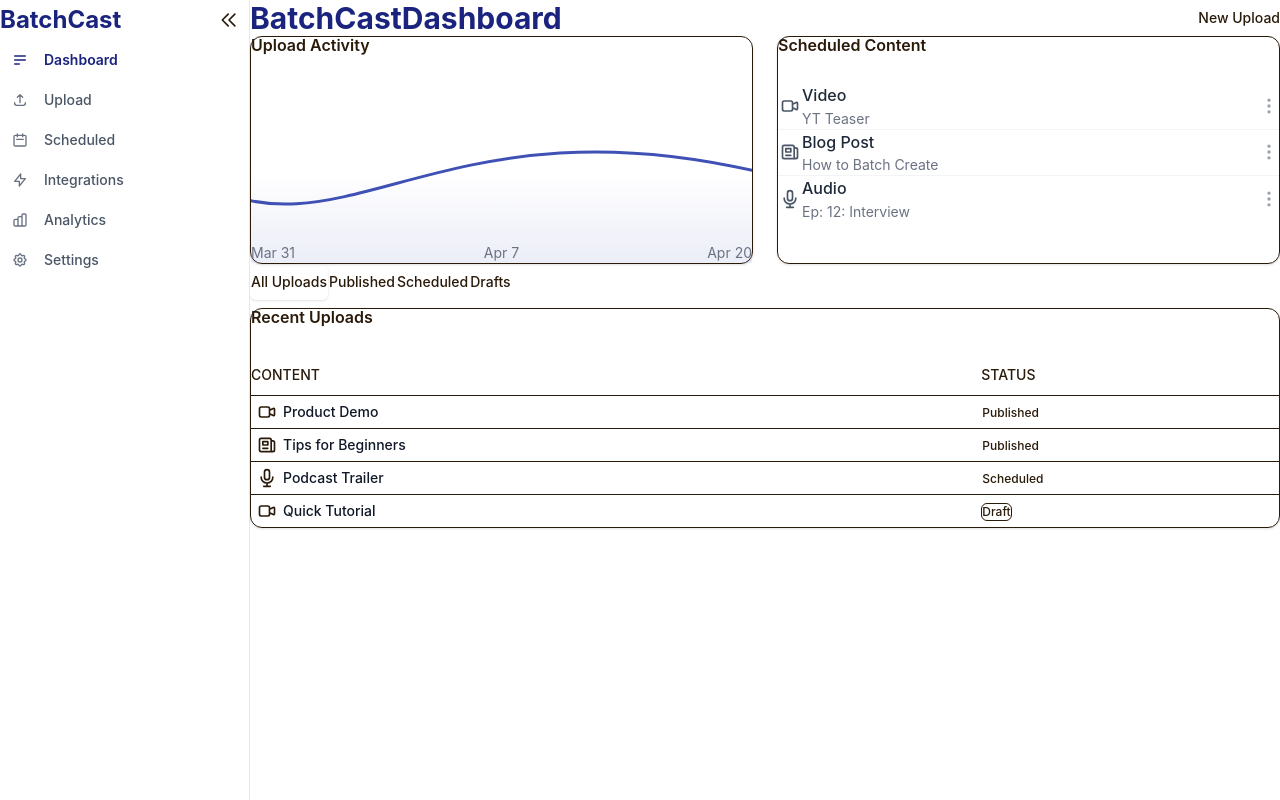
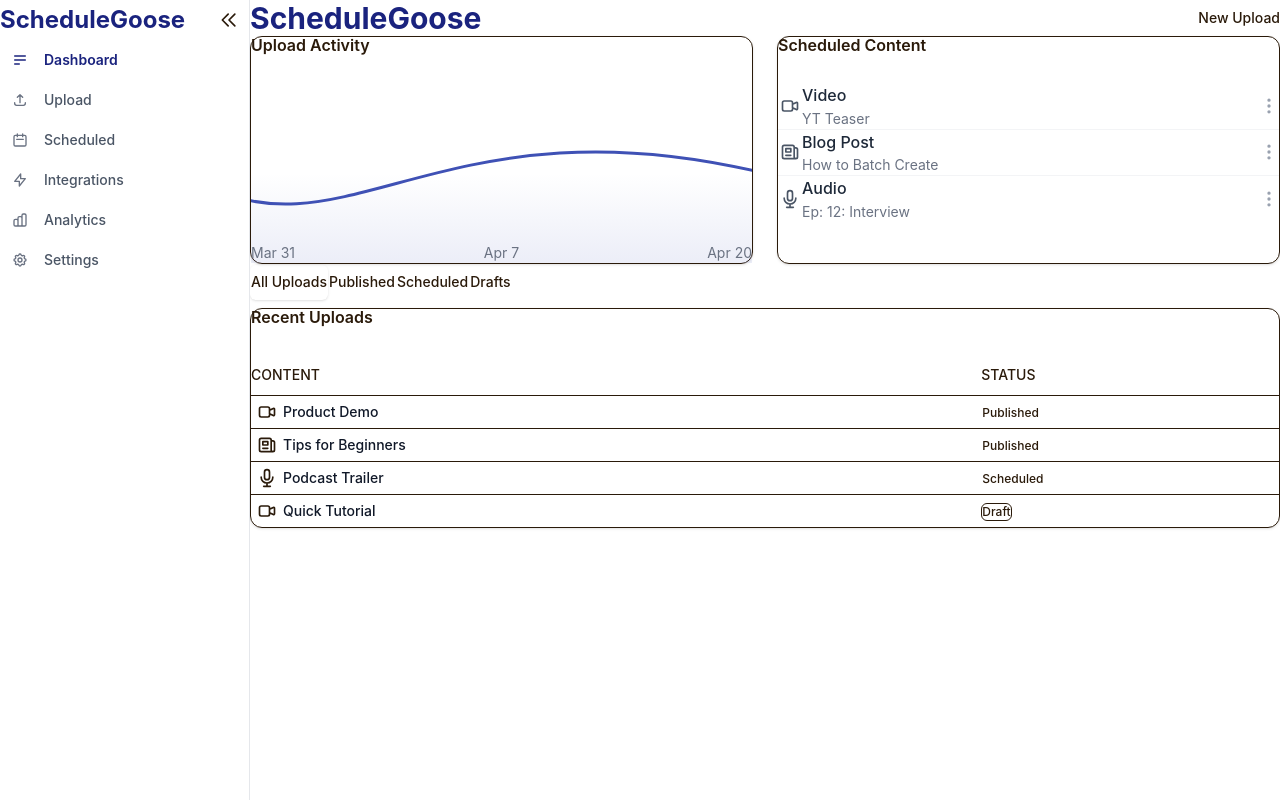
Before and after one commit to samuelj1323/scheduleGoose, a React (Vite) app: page / in a window 1280 px wide. Built offline with nearby package versions, Linux system fonts and the light colour scheme.

Commit message:
Update branding in Sidebar and Dashboard components from BatchCast to ScheduleGoose

```diff
--- a/src/components/layout/Sidebar.tsx
+++ b/src/components/layout/Sidebar.tsx
@@ -69,7 +69,7 @@ export const Sidebar: React.FC = () => {
       >
         {!collapsed && (
           <h1 className="text-2xl font-bold text-[#1a237e] dark:text-white">
-            BatchCast
+            ScheduleGoose
           </h1>
         )}
         <div className="w-10 h-10 flex items-center justify-center">
--- a/src/pages/Dashboard.tsx
+++ b/src/pages/Dashboard.tsx
@@ -132,9 +132,7 @@ export const Dashboard: React.FC = () => {
   return (
     <div className="dark:bg-gray-900 dark:text-white">
       <div className="flex justify-between items-center mb-6">
-        <h1 className="text-3xl font-bold text-[#1a237e]">
-          BatchCastDashboard
-        </h1>
+        <h1 className="text-3xl font-bold text-[#1a237e]">ScheduleGoose</h1>
         <Sheet open={isSheetOpen} onOpenChange={setIsSheetOpen}>
           <SheetTrigger asChild>
             <Button variant="default" size="default">
```
